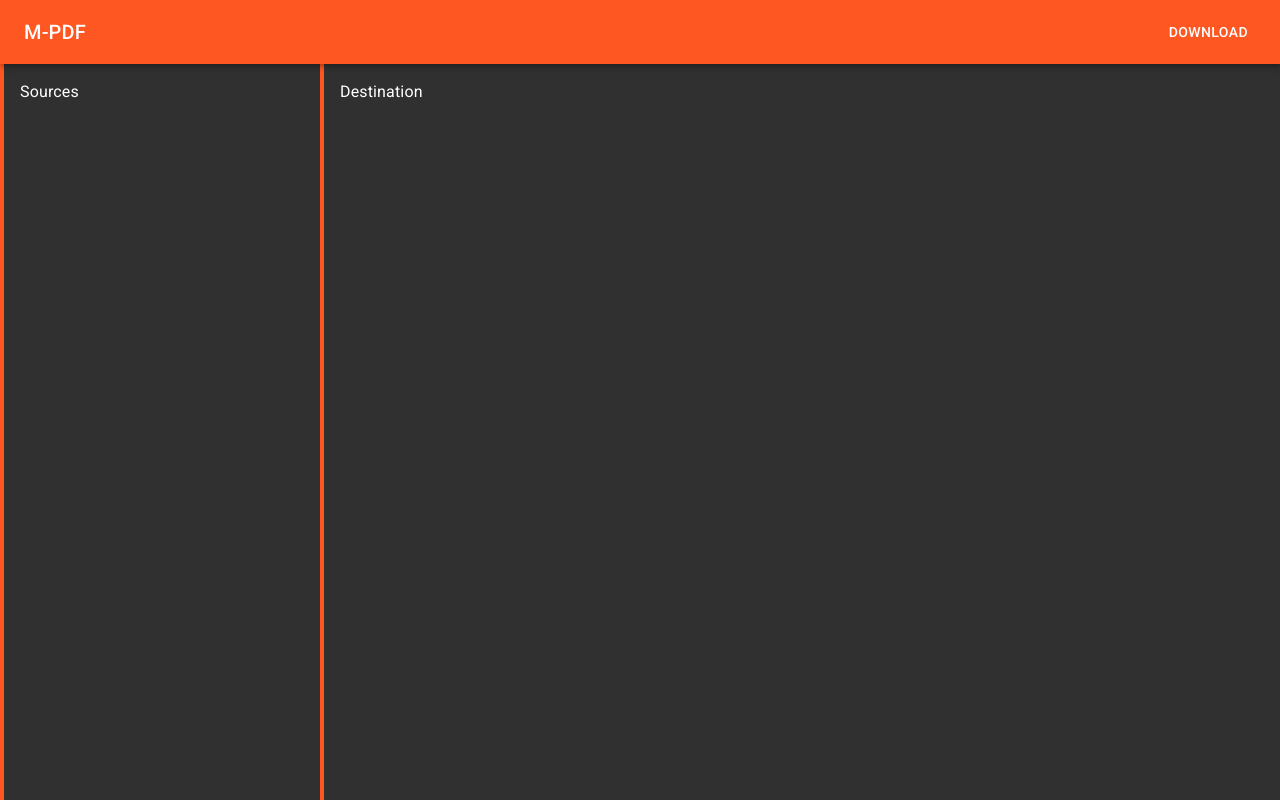
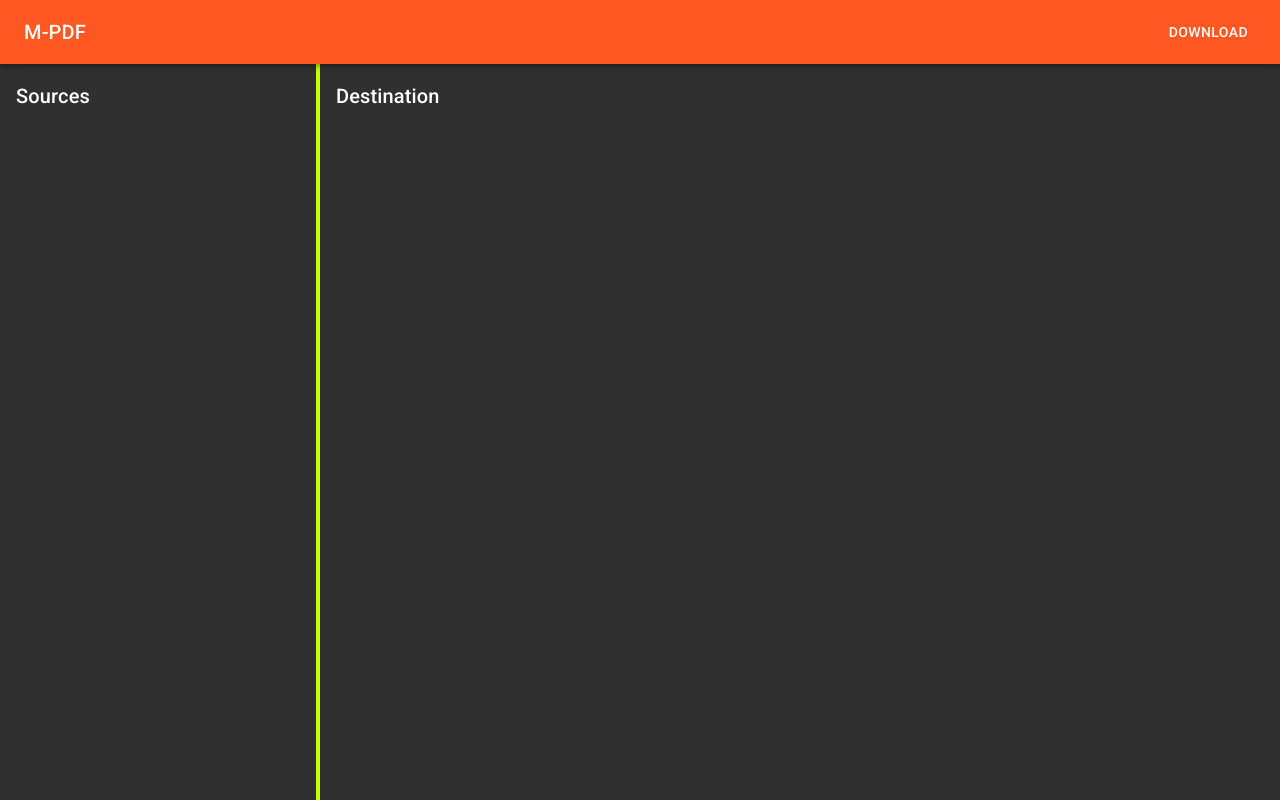
Before and after one commit to antsago/M-PDF, a React app: page / in a window 1280 px wide. Built offline with nearby package versions, Linux system fonts and the light colour scheme.

Commit message:
feat: better styled separator

```diff
--- a/src/MainPage.tsx
+++ b/src/MainPage.tsx
@@ -11,7 +11,9 @@ const useStyles = makeStyles((theme) => ({
   },
   sources: {
     padding: theme.spacing(2),
-    borderLeft: `${theme.spacing(0.5)}px ${theme.palette.primary.main} solid`,
+    "&:not(:last-child)": {
+      borderRight: `${theme.spacing(0.5)}px ${theme.palette.secondary.main} solid`,
+    }
   }
 }))
 
@@ -22,13 +24,13 @@ const MainPage = () => {
   return (
     <div className={classes.root}>
       <DragAndDrop onLoad={addSource} className={classes.sources}>
-        <Typography>Sources</Typography>
+        <Typography component="h2" variant="h6">Sources</Typography>
         {sources?.map((source) => (
           <SourcePDF file={source} key={source.id} onInsert={insertPage} />
         ))}
       </DragAndDrop>
       <div className={classes.sources}>
-        <Typography>Destination</Typography>
+        <Typography component="h2" variant="h6">Destination</Typography>
         <Destination />
       </div>
     </div>
```
